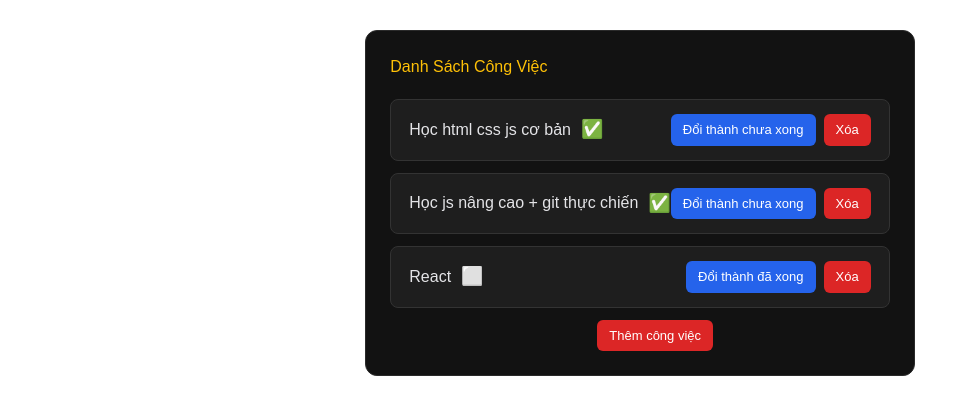
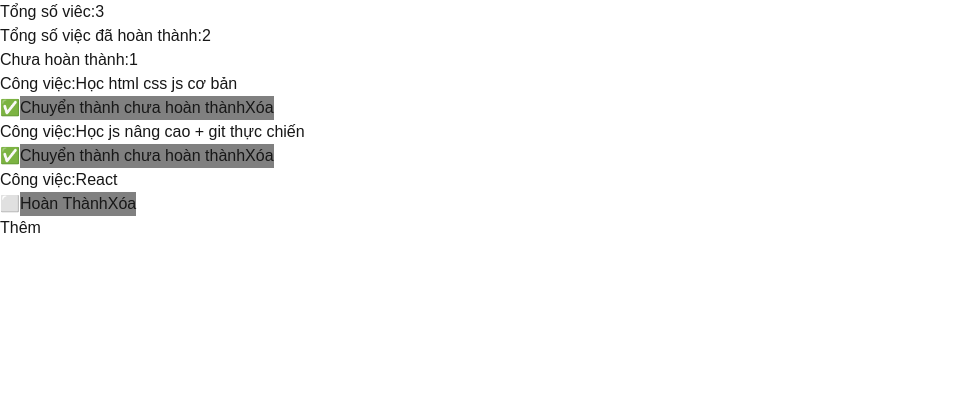
Before and after one commit to ngoia6664-tech/Learning_HTML_CSS, a Next.js app in the folder GIAI ĐOẠN 2 REACT/learning_react/: page /Day1/Bai5 in a window 1280 px wide. Shown: the top 414 px of the page, without its empty margins (0-978 px from the left). Built offline with nearby package versions, Linux system fonts and the light colour scheme.

Commit message:
Hoàn thiện css bài 5

```diff
--- a/GIAI ĐOẠN 2 REACT/learning_react/app/Day1/Bai5/page.tsx
+++ b/GIAI ĐOẠN 2 REACT/learning_react/app/Day1/Bai5/page.tsx
@@ -1,108 +1,49 @@
 // 5. Danh sách việc cần làm: nút Thêm (việc cố định, id là Date.now()), nút Xóa, nút Xong đổi ✅/⬜. Phần sửa 1 phần tử xem mục 6 trong ghi chú.
 "use client";
 import { useState } from "react";
-
+//Giờ bắt đầu 11:38 hoàn thành:11:48
 const Todo = [
   { id: 1, job: "Học html css js cơ bản", done: true },
   { id: 2, job: "Học js nâng cao + git thực chiến", done: true },
   { id: 3, job: "React", done: false },
 ];
-
-function ListToDo(props: { job: string; done: boolean }) {
-  return (
-    <div style={{ display: "flex", alignItems: "center", gap: "10px" }}>
-      <span style={{ fontSize: "16px", color: "#e4e4e7" }}>{props.job}</span>
-      <span style={{ fontSize: "18px" }}>{props.done ? "✅" : "⬜"}</span>
+function ListJob(props:{job:string,done:boolean,onRemove:() => void , onTick:() => void}){
+  return(
+    <div>
+      <h3>Công việc:{props.job}</h3>
+      <span>{props.done ? "✅" :"⬜"}</span>
+      <button onClick={props.onTick} style={{
+        backgroundColor:"gray"
+      }}>{props.done ? "Chuyển thành chưa hoàn thành":"Hoàn Thành"}</button>
+      <button onClick={props.onRemove} style={{backgroundColor:"gray"}}>Xóa</button>
     </div>
-  );
+  )
 }
-
-export default function Home() {
-  const [stateTodo, setStateTodo] = useState(Todo);
-
-  function btnClick(id: number) {
-    setStateTodo(
-      stateTodo.map((x) => (x && x.id === id ? { ...x, done: !x.done } : x)),
-    );
+export default function Home(){
+  const [job,setJob] =useState(Todo);
+  function btnTickJob(id:number){
+    setJob(job.map((x) => x && x.id === id ? {...x , done:!x.done} :x))
   }
-
-  function btnRemoveToDo(id: number) {
-    setStateTodo(stateTodo.filter((x) => x && x.id !== id));
+  function btnRemoveJob(id:number){
+    setJob(job.filter((x) => x.id !== id))
   }
-  function btnAddToDo(job:string){
-    setStateTodo([...stateTodo ,{id:Date.now(),job:job , done:false}])
+  function btnAddJob(text:string){
+    setJob([...job , {id:Date.now() ,job:text,done:false}]);
   }
-
-  return (
-    <div style={styles.container}>
-      <h2 style={{ marginBottom: "20px", color: "#ffc107" }}>Danh Sách Công Việc</h2>
-      {stateTodo.map((x) => (
-        <div key={x.id} style={styles.card}>
-          <ListToDo job={x.job} done={x.done} />
-          <div style={styles.actions}>
-            <button style={styles.btnStatus} onClick={() => btnClick(x.id)}>
-              {x.done ? "Đổi thành chưa xong" : "Đổi thành đã xong"}
-            </button>
-            <button style={styles.btnDelete} onClick={() => btnRemoveToDo(x.id)}>
-              Xóa
-            </button>
-          </div>
+  const JobComplete = job.filter((x) => x.done).length
+  const TotalJob = job.length
+  return(
+    <div>
+      <h3>Tổng số viêc:{TotalJob}</h3>
+      <h3>Tổng số việc đã hoàn thành:{JobComplete}</h3>
+      <h3>Chưa hoàn thành:{TotalJob-JobComplete}</h3>
+      {job.map((x) => (
+        <div key={x.id}>
+          <ListJob job={x.job} done={x.done} onRemove={() => btnRemoveJob(x.id)} onTick={() => btnTickJob(x.id)}
+          />
         </div>
       ))}
-      <input type="text" id="input-addTodo" value={""}/>
-      <button style={styles.btnDelete} onClick={() => btnAddToDo("Học backEnd")}>Thêm công việc</button>
+      <button onClick={() => btnAddJob("việc mới")}>Thêm</button>
     </div>
-  );
+  )
 }
-
-// 🎨 Cục CSS gom chung viết trực tiếp bằng JS Object
-const styles = {
-  container: {
-    maxWidth: "600px",
-    margin: "30px auto",
-    backgroundColor: "#121212",
-    border: "1px solid #2a2a2a",
-    borderRadius: "12px",
-    padding: "24px",
-    color: "#ffffff",
-    fontFamily: "sans-serif",
-  } as React.CSSProperties,
-
-  card: {
-    display: "flex",
-    alignItems: "center",
-    justifyContent: "space-between",
-    backgroundColor: "#1e1e1e",
-    border: "1px solid #333",
-    padding: "14px 18px",
-    borderRadius: "8px",
-    marginBottom: "12px",
-  } as React.CSSProperties,
-
-  actions: {
-    display: "flex",
-    gap: "8px",
-  } as React.CSSProperties,
-
-  btnStatus: {
-    backgroundColor: "#2563eb",
-    color: "white",
-    border: "none",
-    padding: "6px 12px",
-    borderRadius: "6px",
-    fontSize: "13px",
-    fontWeight: 500,
-    cursor: "pointer",
-  } as React.CSSProperties,
-
-  btnDelete: {
-    backgroundColor: "#dc2626",
-    color: "white",
-    border: "none",
-    padding: "6px 12px",
-    borderRadius: "6px",
-    fontSize: "13px",
-    fontWeight: 500,
-    cursor: "pointer",
-  } as React.CSSProperties,
-};
--- /dev/null
+++ b/GIAI ĐOẠN 2 REACT/learning_react/app/Day2/Hienthicodieukien/page.tsx
@@ -0,0 +1,22 @@
+"use client";
+import { useState } from "react";
+
+export default function Home() {
+  const [dem, setDem] = useState(0);
+  const [hienChiTiet, setHienChiTiet] = useState(false);
+
+  return (
+    <div style={{
+        display:"flex",
+        gap:"12px"
+    }}>
+      <button style={{backgroundColor:"gray"}} onClick={() => setDem(dem + 1)}>+1 (đang là {dem})</button>
+      <button style={{backgroundColor:"gray"}}  onClick={() => setHienChiTiet(!hienChiTiet)}>
+        {hienChiTiet ? "Ẩn chi tiết" : "Xem chi tiết"}
+      </button>
+
+      {hienChiTiet && <p>Đây là phần chi tiết.</p>}
+       {dem>0 && (<p>Bạn đã bấm {dem} lần</p>)}
+    </div>
+  );
+}
```
Also changed, not shown: GIAI ĐOẠN 2 REACT/learning_react/app/Day2/learning_form_input/page.tsx (renamed from GIAI ĐOẠN 2 REACT/learning_react/app/Day2/learning/page.tsx), 2 other files (tests, documents, lock files or other folders).
